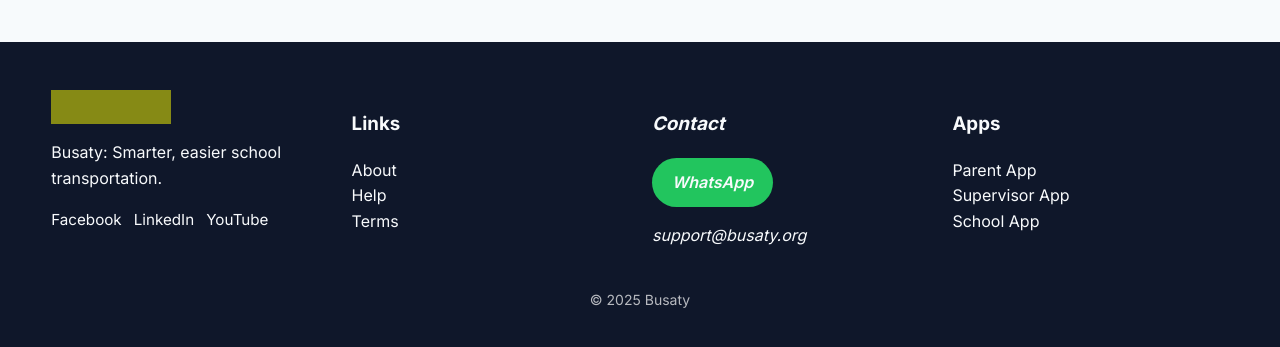
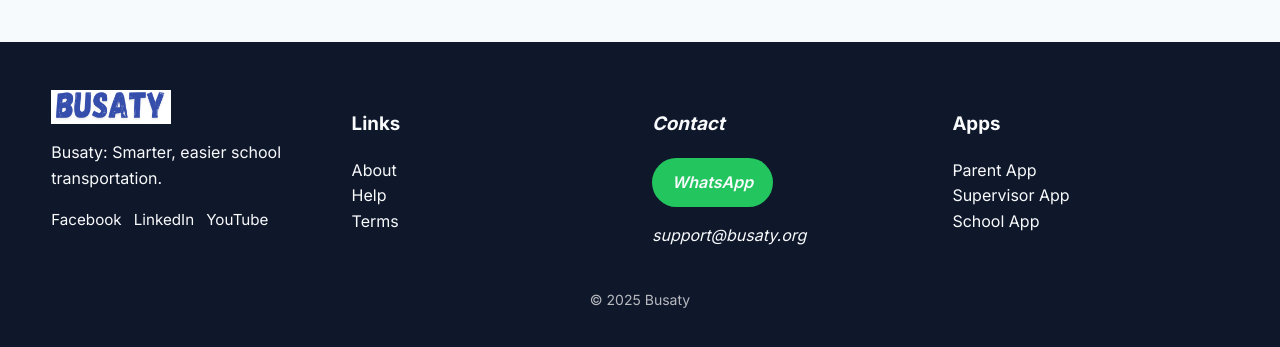
Before and after one commit to busatyapp/busaty-site, a website built with Vite: page about.html in a window 1280 px wide. Shown: the part 1441-1788 px from the top of the page. Built offline with nearby package versions, Linux system fonts and the light colour scheme.

Commit message:
Sync logo path across header and footer

```diff
--- a/about.html
+++ b/about.html
@@ -50,7 +50,7 @@
 <header class="site-header">
   <div class="container">
     <a href="/index.html" class="logo">
-      <img id="site-logo" src="/assets/images/logo.png" alt="Busaty" width="140" height="40" loading="eager">
+      <img id="site-logo" data-site-logo src="/assets/images/logo.png" alt="Busaty" width="140" height="40" loading="eager">
     </a>
     <nav class="main-nav" aria-label="التنقل الرئيسي">
       <a href="/index.html" data-i18n="nav.home">الرئيسية</a>
@@ -131,7 +131,7 @@
   <div class="container">
     <div class="footer-cols">
       <div>
-        <img src="/assets/images/logo.png" alt="Busaty" width="120" height="34" loading="lazy">
+        <img data-site-logo src="/assets/images/logo.png" alt="Busaty" width="120" height="34" loading="lazy">
         <p data-i18n="footer.tagline">باصاتي: نقل مدرسي أذكى وأسهل.</p>
         <ul class="footer-social" data-social-list aria-label="روابط التواصل الاجتماعي"></ul>
       </div>
--- a/js/content-loader.js
+++ b/js/content-loader.js
@@ -299,10 +299,9 @@
 function applyLogoAndApps(pageContent, langCommon, globalContent) {
   const logoPath = pageContent.logoPath || langCommon.logoPath || globalContent.logoPath;
   if (logoPath) {
-    const logo = document.getElementById('site-logo');
-    if (logo) {
-      logo.setAttribute('src', logoPath);
-    }
+    document.querySelectorAll('[data-site-logo]').forEach(img => {
+      img.setAttribute('src', logoPath);
+    });
   }
 
   const appsLinks = pageContent.appsLinks || langCommon.appsLinks || globalContent.appsLinks;
```
Also changed, not shown: help.html (+2 -2 lines), index.html (+2 -2 lines), terms.html (+2 -2 lines).
